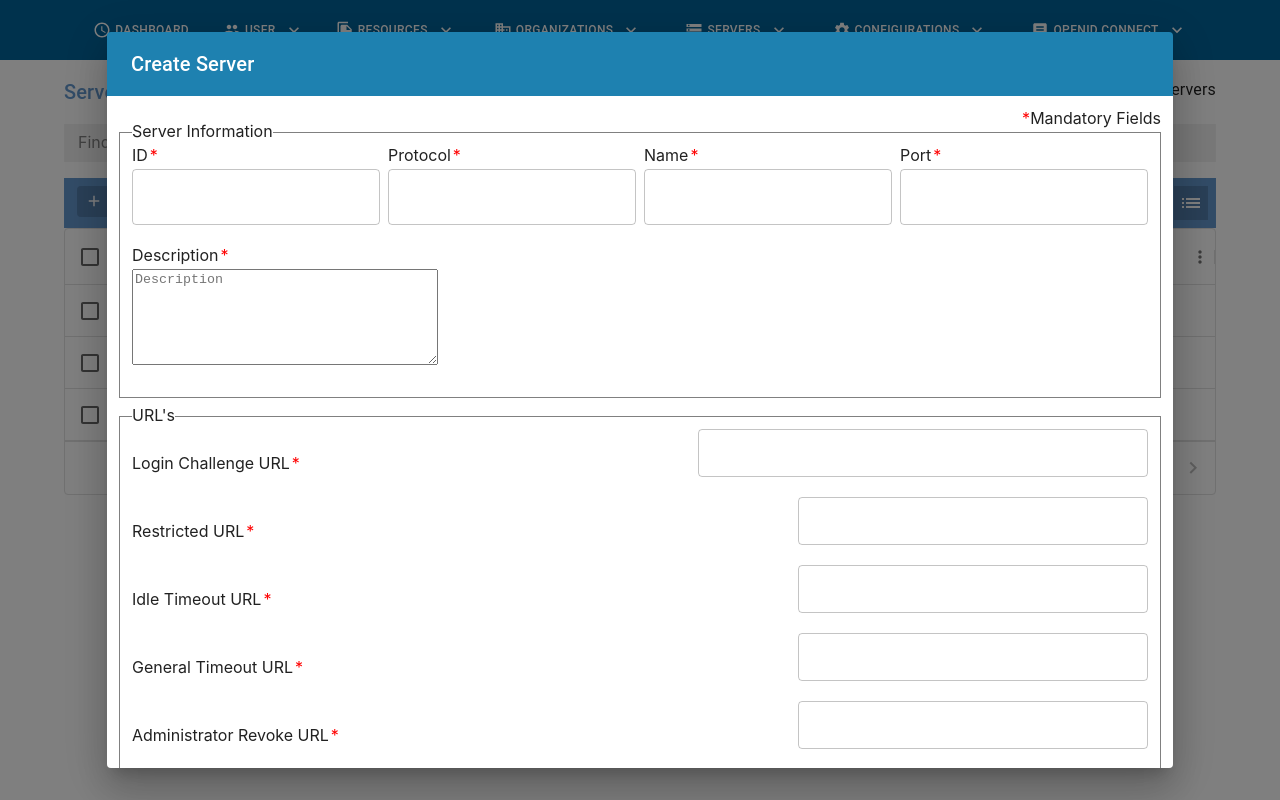
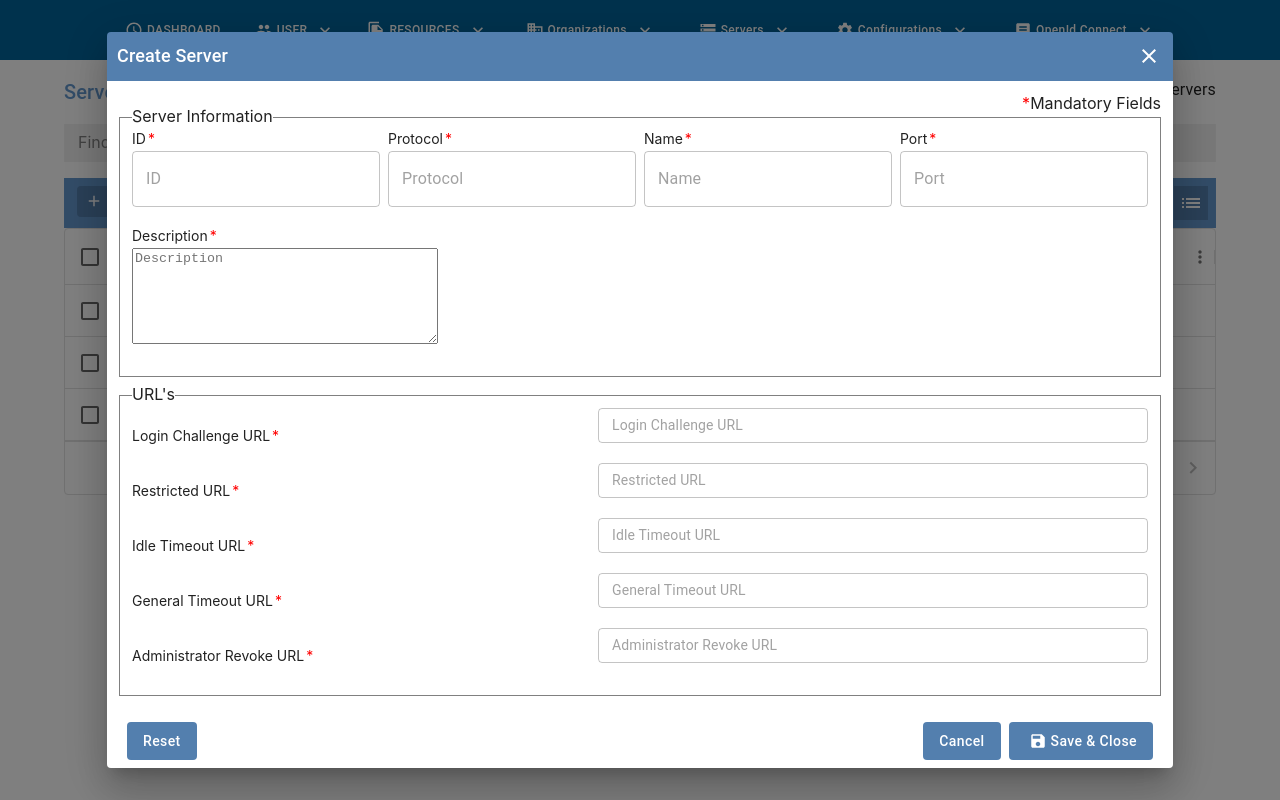
Before and after one commit to subhaneha/ga-poc-app, a React (Create React App) app: page /servers in a window 1280 px wide. Both pictures are taken after a click on the button "Create". Built offline with nearby package versions, Linux system fonts and the light colour scheme.

Commit message:
Confirmation modal design and create server ui changes

```diff
--- a/package.json
+++ b/package.json
@@ -6,7 +6,6 @@
     "@emotion/react": "^11.11.3",
     "@emotion/styled": "^11.11.0",
     "@mui/icons-material": "^5.15.10",
-    "@mui/joy": "^5.0.0-beta.29",
     "@mui/material": "^5.15.10",
     "@mui/x-data-grid": "^6.19.4",
     "@testing-library/jest-dom": "^5.17.0",
--- a/src/App.css
+++ b/src/App.css
@@ -28,24 +28,39 @@
   color: #61dafb;
 }
 
-.pageHead{
+.buttonStyle {
+  background-color: rgb(83 127 174) !important;
+  text-transform: capitalize !important;
+  box-shadow: none !important;
+}
+
+.pageHead {
   font-size: 18px;
   color: #6498ce;
   font-weight: 600;
 }
-.tableHeader{
+
+.tableHeader {
   background-color: #6498ce;
   padding: 8px;
 }
-.searchBar{
-    background-color: rgba(217, 217, 217, 0.4);
-    padding: 8px 4% 8px 4px;
+
+.searchBar {
+  background-color: rgba(217, 217, 217, 0.4);
+  padding: 8px 4% 8px 4px;
+}
+
+.outlineInput {
+  width: 550px !important;
+  height: 35px !important;
+  font-size: 14px !important;
 }
 
 @keyframes App-logo-spin {
   from {
     transform: rotate(0deg);
   }
+
   to {
     transform: rotate(360deg);
   }
--- a/src/components/modals/CreateServerModal.tsx
+++ b/src/components/modals/CreateServerModal.tsx
@@ -7,10 +7,13 @@ import {
   DialogTitle,
   FormControl,
   Grid,
+  IconButton,
   OutlinedInput,
   TextareaAutosize,
 } from "@mui/material";
 import "../../pages/UserPage.css";
+import CloseIcon from '@mui/icons-material/Close';
+import SaveIconOutlinedIcon from '@mui/icons-material/Save';
 import { SubmitHandler, useForm } from "react-hook-form";
 interface ModalProps {
   openModal: boolean;
@@ -38,9 +41,21 @@ export const CreateServerModal = ({ openModal, handleClose }: ModalProps) => {
   const onSubmit: SubmitHandler<Inputs> = (data) => console.log(data);
   return (
     <Dialog open={openModal} maxWidth="xl" onClose={handleClose}>
-      <DialogTitle bgcolor={"#1e81b0"} color="#ffffff">
+      <DialogTitle bgcolor={"rgb(83 127 174)"} color="#ffffff">
         Create Server
       </DialogTitle>
+      <IconButton
+        aria-label="close"
+        onClick={handleClose}
+        sx={{
+          position: 'absolute',
+          right: 4,
+          top: 4,
+          color: 'white'
+        }}
+      >
+        <CloseIcon />
+      </IconButton>
       <Box padding={"12px"}>
         <Grid display={"flex"} justifyContent={"flex-end"} marginBottom={"4px"}>
           <span className="required">*</span>Mandatory Fields
@@ -50,13 +65,14 @@ export const CreateServerModal = ({ openModal, handleClose }: ModalProps) => {
             <p className="title">Server Information</p>
             <Grid display={"flex"} columnGap="8px">
               <FormControl fullWidth className="form-design">
-                <label htmlFor="component-outlined">
+                <label htmlFor="component-outlined" style={{ fontSize: "14px" }}>
                   ID<span className="required">*</span>
                 </label>
                 <OutlinedInput
                   autoFocus
                   required
                   margin="dense"
+                  placeholder="ID"
                   id="id"
                   type="text"
                   fullWidth
@@ -64,12 +80,13 @@ export const CreateServerModal = ({ openModal, handleClose }: ModalProps) => {
                 />
               </FormControl>
               <FormControl fullWidth className="form-design">
-                <label htmlFor="component-outlined">
+                <label htmlFor="component-outlined" style={{ fontSize: "14px" }}>
                   Protocol<span className="required">*</span>
                 </label>
                 <OutlinedInput
                   autoFocus
                   required
+                  placeholder="Protocol"
                   margin="dense"
                   {...register("protocol", { required: true })}
                   name="protocol"
@@ -78,13 +95,14 @@ export const CreateServerModal = ({ openModal, handleClose }: ModalProps) => {
                 />
               </FormControl>
               <FormControl fullWidth className="form-design">
-                <label htmlFor="component-outlined">
+                <label htmlFor="component-outlined" style={{ fontSize: "14px" }}>
                   Name<span className="required">*</span>
                 </label>
                 <OutlinedInput
                   autoFocus
                   required
                   margin="dense"
+                  placeholder="Name"
                   id="name"
                   {...register("name", { required: true })}
                   type="text"
@@ -92,13 +110,14 @@ export const CreateServerModal = ({ openModal, handleClose }: ModalProps) => {
                 />
               </FormControl>
               <FormControl fullWidth className="form-design">
-                <label htmlFor="component-outlined">
+                <label htmlFor="component-outlined" style={{ fontSize: "14px" }}>
                   Port<span className="required">*</span>
                 </label>
                 <OutlinedInput
                   autoFocus
                   required
                   margin="dense"
+                  placeholder="Port"
                   id="port"
                   {...register("port", { required: true })}
                   type="number"
@@ -108,7 +127,7 @@ export const CreateServerModal = ({ openModal, handleClose }: ModalProps) => {
             </Grid>
             <Grid>
               <FormControl className="form-design">
-                <label htmlFor="component-outlined">
+                <label htmlFor="component-outlined" style={{ fontSize: "14px" }}>
                   Description
                   <span className="required">*</span>
                 </label>
@@ -130,16 +149,16 @@ export const CreateServerModal = ({ openModal, handleClose }: ModalProps) => {
                 justifyContent={"space-between"}
                 alignItems={"center"}
               >
-                <label>
+                <label style={{ fontSize: "14px" }}>
                   Login Challenge URL<span className="required">*</span>
                 </label>
                 <FormControl className="form-design">
-                  <OutlinedInput
-                    style={{ width: "450px", height: "48px" }}
+                  <OutlinedInput className="outlineInput"
                     autoFocus
                     required
                     margin="dense"
                     id="loginChallengeUrl"
+                    placeholder="Login Challenge URL"
                     {...register("loginChallengeUrl", { required: true })}
                     type="string"
                     fullWidth
@@ -151,15 +170,16 @@ export const CreateServerModal = ({ openModal, handleClose }: ModalProps) => {
                 justifyContent={"space-between"}
                 alignItems={"center"}
               >
-                <label>
+                <label style={{ fontSize: "14px" }}>
                   Restricted URL<span className="required">*</span>
                 </label>
 
                 <FormControl className="form-design">
                   <OutlinedInput
-                    style={{ width: "350px", height: "48px" }}
+                    className="outlineInput"
                     autoFocus
                     required
+                    placeholder="Restricted URL"
                     margin="dense"
                     id="restrictedUrl"
                     {...register("restrictedUrl", { required: true })}
@@ -173,14 +193,15 @@ export const CreateServerModal = ({ openModal, handleClose }: ModalProps) => {
                 justifyContent={"space-between"}
                 alignItems={"center"}
               >
-                <label>
+                <label style={{ fontSize: "14px" }}>
                   Idle Timeout URL<span className="required">*</span>
                 </label>
                 <FormControl className="form-design">
                   <OutlinedInput
-                    style={{ width: "350px", height: "48px" }}
+                    className="outlineInput"
                     autoFocus
                     required
+                    placeholder="Idle Timeout URL"
                     margin="dense"
                     id="idleTimeoutUrl"
                     {...register("idleTimeoutUrl", { required: true })}
@@ -194,14 +215,15 @@ export const CreateServerModal = ({ openModal, handleClose }: ModalProps) => {
                 justifyContent={"space-between"}
                 alignItems={"center"}
               >
-                <label>
+                <label style={{ fontSize: "14px" }}>
                   General Timeout URL<span className="required">*</span>
                 </label>
                 <FormControl className="form-design">
                   <OutlinedInput
-                    style={{ width: "350px", height: "48px" }}
+                    className="outlineInput"
                     autoFocus
                     required
+                    placeholder="General Timeout URL"
                     margin="dense"
                     id="generalTimeoutUrl"
                     {...register("generalTimeoutUrl", { required: true })}
@@ -215,14 +237,15 @@ export const CreateServerModal = ({ openModal, handleClose }: ModalProps) => {
                 justifyContent={"space-between"}
                 alignItems={"center"}
               >
-                <label>
+                <label style={{ fontSize: "14px" }}>
                   Administrator Revoke URL<span className="required">*</span>
                 </label>
                 <FormControl className="form-design">
                   <OutlinedInput
-                    style={{ width: "350px", height: "48px" }}
+                    className="outlineInput"
                     autoFocus
                     required
+                    placeholder="Administrator Revoke URL"
                     margin="dense"
                     id="revokeAdministratorUrl"
                     {...register("revokeAdministratorUrl", { required: true })}
@@ -239,12 +262,13 @@ export const CreateServerModal = ({ openModal, handleClose }: ModalProps) => {
               display={"flex"}
               justifyContent={"space-between"}
             >
-              <Button variant="contained">Reset</Button>
+              <Button variant="contained" className="buttonStyle">Reset</Button>
               <Grid display={"flex"} columnGap={"8px"}>
-                <Button variant="contained" onClick={handleClose}>
+                <Button variant="contained" className="buttonStyle" onClick={handleClose}>
                   Cancel
                 </Button>
-                <Button type="submit" variant="contained">
+                <Button type="submit" className="buttonStyle" variant="contained">
+                  <SaveIconOutlinedIcon style={{ fontSize: "18px", padding: "4px" }} />
                   Save & Close
                 </Button>
               </Grid>
--- a/src/index.css
+++ b/src/index.css
@@ -12,6 +12,11 @@ code {
     monospace;
 }
 
+.MuiDialogTitle-root{
+  padding: 10px !important;
+  font-size: 18px !important;
+}
+
 .MuiMenu-paper{
   border-radius: 0 !important;
 }
@@ -23,3 +28,7 @@ code {
   color: #fff;
   font-size: 0.8rem;
 }
+
+.MuiButton-root {
+  text-transform: capitalize !important;
+}
```
Also changed, not shown: src/components/common/ConfirmationAlert.tsx (+31 -23 lines), 1 other file (tests, documents, lock files or other folders).
